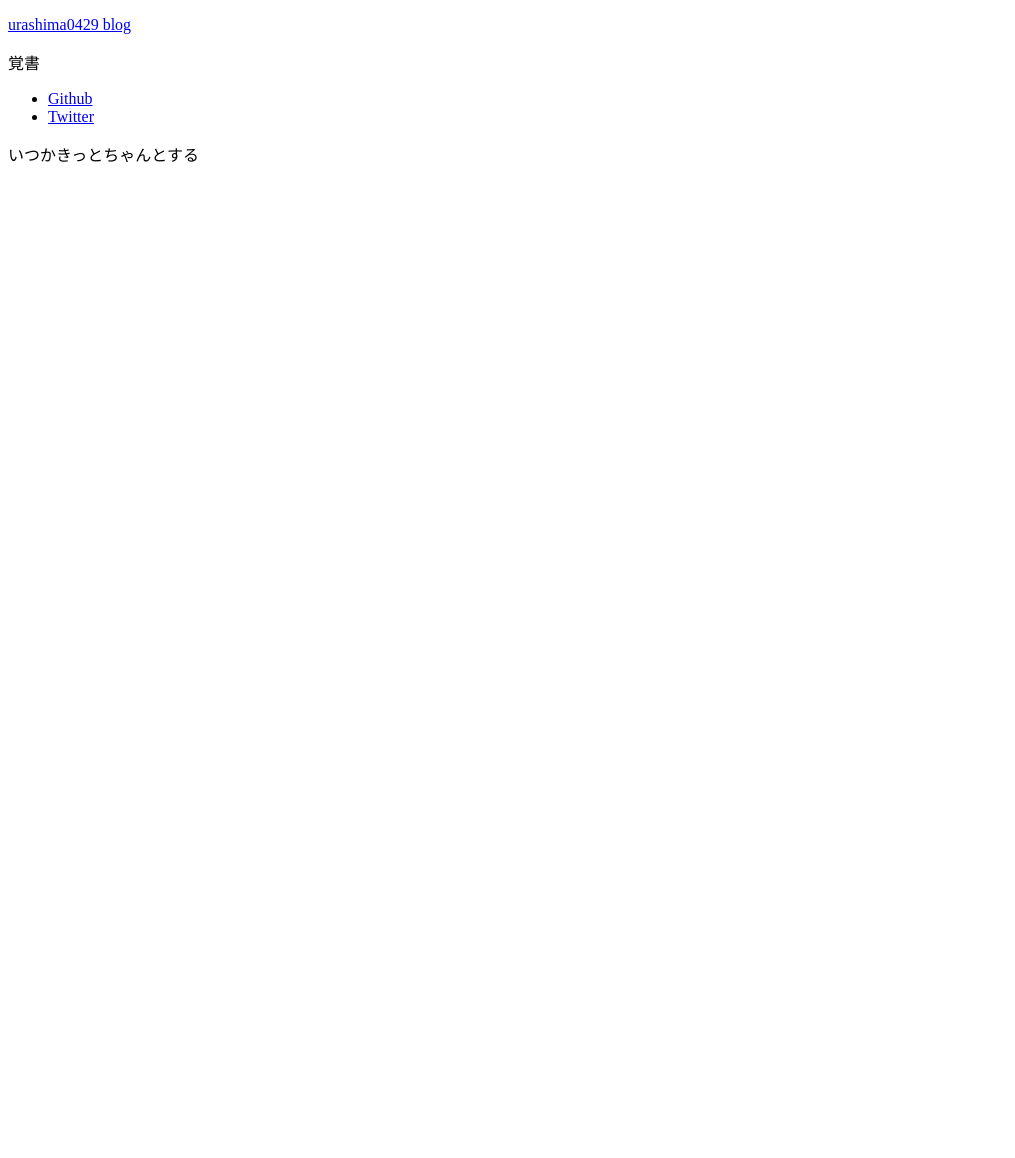
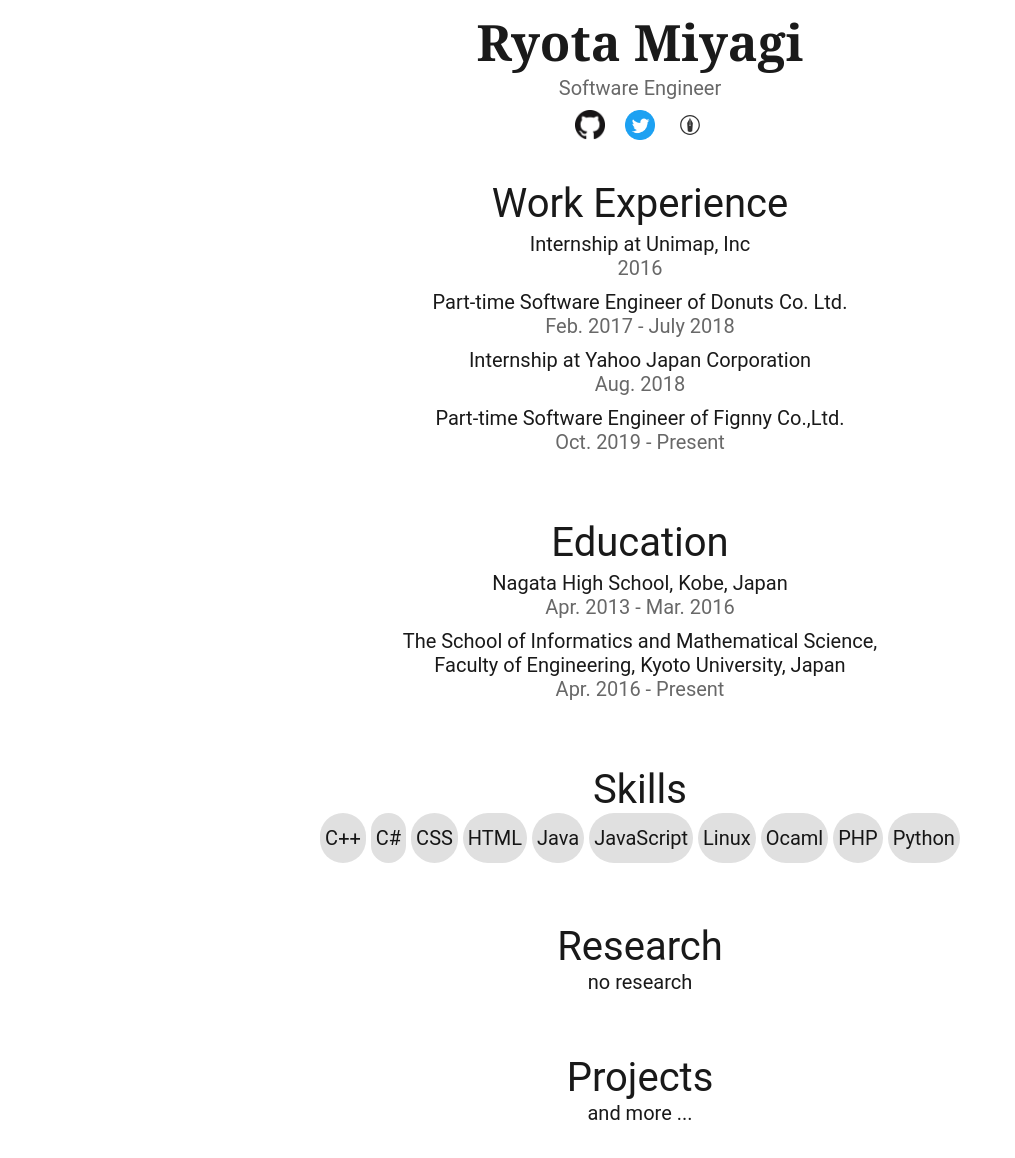
Before and after one commit to urashima0429/urashima0429.github.io, a plain HTML site: page index.html in a window 1280 px wide. Shown: the whole page, without its empty margins (0-1015 px from the left). Before the commit the page ends 800 px from the top, so only its background shows below. Drawn offline with Linux system fonts and the light colour scheme.

Commit message:
toriaezu

```diff
--- a/index.html
+++ b/index.html
@@ -2,45 +2,114 @@
 <html>
 	<head>
 		<meta charset="UTF-8">
-		<title> Urashima0429 </title>
-		<link rel="icon" href="turtle.png" type="image/png">
+		<title> Ryota Miyagi </title>
+		<link rel="icon" href="media/github.png" type="image/png">
+		<style type="text/css"></style>
+		<link rel="stylesheet" id="turtle-css" href="turtle.css?ver=1.0.0" type="text/css" media="all">
 	</head>
 
 	<body>
 		<div class="site">
-			<div class="site-inner">
 			<header class="site-header">
-					<div class="site-header-main">
+
 				<div class="site-branding">
-							<p class="site-title">
-								<a href="https://urashima0429.github.io" rel="home">urashima0429 blog</a>
-							</p>
-							<p class="site-description">覚書</p>
+					<div class="site-title">
+						<a href="https://urashima0429.github.io" rel="home">Ryota Miyagi</a>
+					</div>
+					<div class="site-description">Software Engineer</div>
 				</div>
 				<!-- .site-branding -->
 
 				<div class="site-header-menu">
-							<nav class="social-navigation">
-								<div class="menu-container">
-									<ul class="social-links">
-										<li id="menu-item-github"><a href="https://github.com/urashima0429/">Github</a></li>
-										<li id="menu-item-twitter"><a href="https://twitter.com/ryugujo9240">Twitter</a></li>
-									</ul>
-								</div>
-							</nav>
-							<!-- social-navigation -->
+					<div class="site-header-menu-icon" id="item-github"><a href="https://github.com/urashima0429/"><img src="media/github.png" width=30px height=30px></a></div>
+					<div class="site-header-menu-icon" id="item-twitter"><a href="https://twitter.com/ryugujo9240"><img src="media/twitter.png" width=30px height=30px></a></div>
+					<div class="site-header-menu-icon" id="item-hatena"><a href="https://urashima0429.hatenablog.com/"><img src="media/hatena.svg" width=30px height=30px></a></div>
+
 				</div>
 				<!-- .site-header-menu -->
 
-
-					</div>
-					<!-- .site-header-main -->
 			</header>
 			<!-- .site-header -->
 
-				いつかきっとちゃんとする
+			<div class="site-content">
+
+				<div class="content" id="work-experience">
+					<div class="heading">Work Experience</div>
+					<div class="period-item-container">
+						<div class="period-item">
+							<div class="detail">Internship at Unimap, Inc</div>
+							<div class="period">2016</div>
 						</div>
-			<!-- .site-inner -->
+						<div class="period-item">
+							<div class="detail">Part-time Software Engineer of Donuts Co. Ltd.</div>
+							<div class="period">Feb. 2017 - July 2018</div>
+						</div>
+						<div class="period-item">
+							<div class="detail">Internship at Yahoo Japan Corporation</div>
+							<div class="period">Aug. 2018</div>
+						</div>
+						<div class="period-item">
+							<div class="detail">Part-time Software Engineer of Fignny Co.,Ltd.</div>
+							<div class="period">Oct. 2019 - Present</div>
+						</div>
+					</div>
+					<!-- .item-container -->
+
+				</div>
+				<!-- .work-experience -->
+
+				<div class="content" id="Education">
+					<div class="heading">Education</div>
+					<div class="period-item-container">
+						<div class="period-item">
+							<div class="detail">Nagata High School, Kobe, Japan</div>
+							<div class="period">Apr. 2013 - Mar. 2016</div>
+						</div>
+
+						<div class="period-item">
+							<div class="detail">The School of Informatics and Mathematical Science,<br>Faculty of Engineering, Kyoto University, Japan</div>
+							<div class="period">Apr. 2016 - Present</div>
+						</div>
+					</div>
+					<!-- .item-container -->
+				</div>
+				<!-- .education -->
+
+				<div class="content" id="skills">
+					<div class="heading">Skills</div>
+					<div class="item-container">
+						<div class="item">C++</div>
+						<div class="item">C#</div>
+						<div class="item">CSS</div>
+						<div class="item">HTML</div>
+						<div class="item">Java</div>
+						<div class="item">JavaScript</div>
+						<div class="item">Linux</div>
+						<div class="item">Ocaml</div>
+						<div class="item">PHP</div>
+						<div class="item">Python</div>
+					</div>
+
+				</div>
+				<!-- .skills -->
+
+				<div class="content" id="research">
+					<div class="heading">Research</div>
+					no research
+				</div>
+				<!-- .projects -->
+
+
+				<div class="content" id="projects">
+					<div class="heading">Projects</div>
+					and more ...
+				</div>
+				<!-- .projects -->
+
+
+			</div>
+			<!-- .site-content -->
+
 		</div>
 		<!-- .site -->
 
--- /dev/null
+++ b/turtle.css
@@ -0,0 +1,74 @@
+body {
+	color: rgba(0, 0, 0, 0.9);
+	font-family: Roboto,Noto Sans Japanese,Noto Sans CJK JP,源ノ角ゴシック,Source Han Sans,Hiragino Sans,Hiragino Kaku Gothic ProN,游ゴシック,YuGothic,メイリオ,Meiryo,sans-serif;
+	font-size: 20px;
+	font-weight:400;
+}
+
+.site-header {
+	text-align: center;
+	font-size: 0;
+}
+
+.heading{
+	font-size: 40px;
+	font-weight: 400;
+}
+
+.site-title a{
+	text-decoration: none;
+	font-family:Georgia;
+	font-size:50px;
+	font-weight:700;
+	color:#1a1a1a;
+}
+
+.site-description{
+	text-align: center;
+	font-size:20px;
+	font-weight:400;
+	color:#686868;
+}
+
+.site-header-menu {
+	text-align: center;
+}
+
+.site-header-menu div{
+	display: inline-block;
+	width: auto;
+}
+
+.site-header-menu-icon{
+	margin: 10px;
+	/*filter: drop-shadow(2px 2px 4px gray);*/
+}
+
+.content{
+	text-align: center;
+	padding: 30px;
+}
+
+.item{
+	height: 40px;
+	display: inline-flex;
+	align-items: center;
+	background-color: #e0e0e0;
+	border-radius: 30px;
+	padding: 5px;
+}
+
+.period-item{
+	/*text-align: left;*/
+	padding: 5px;
+}
+
+.period-item .period{
+	color:#686868;
+}
+
+
+
+.site-title a:hover{
+	color:#007acc;
+}
```
Also changed, not shown: media/github.png (added), media/hatena.svg (added), media/twitter.png (added), turtle.png (deleted). Lines whose indentation alone changed are shown as unchanged.
